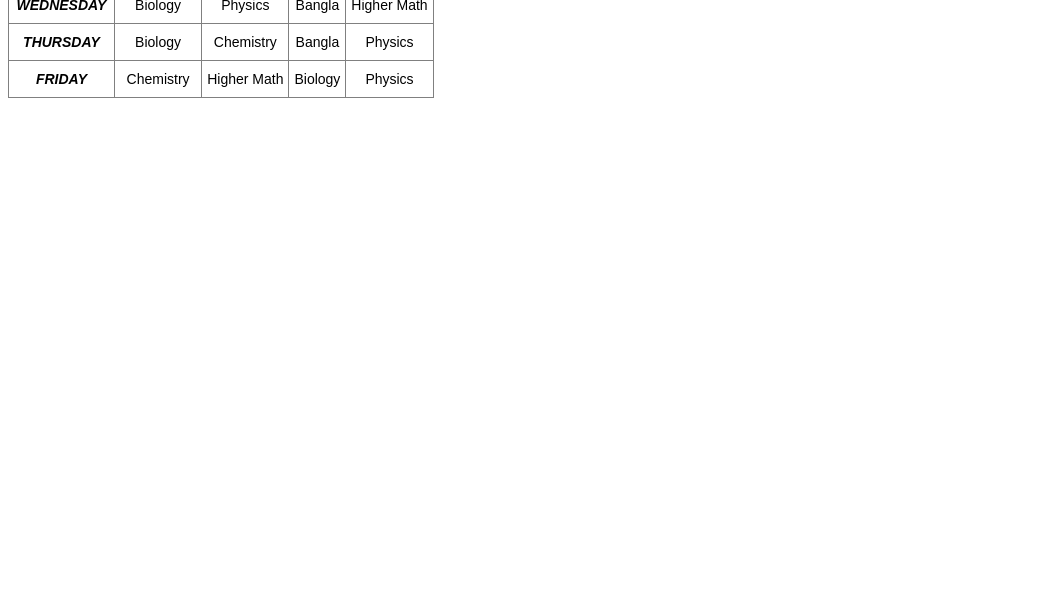
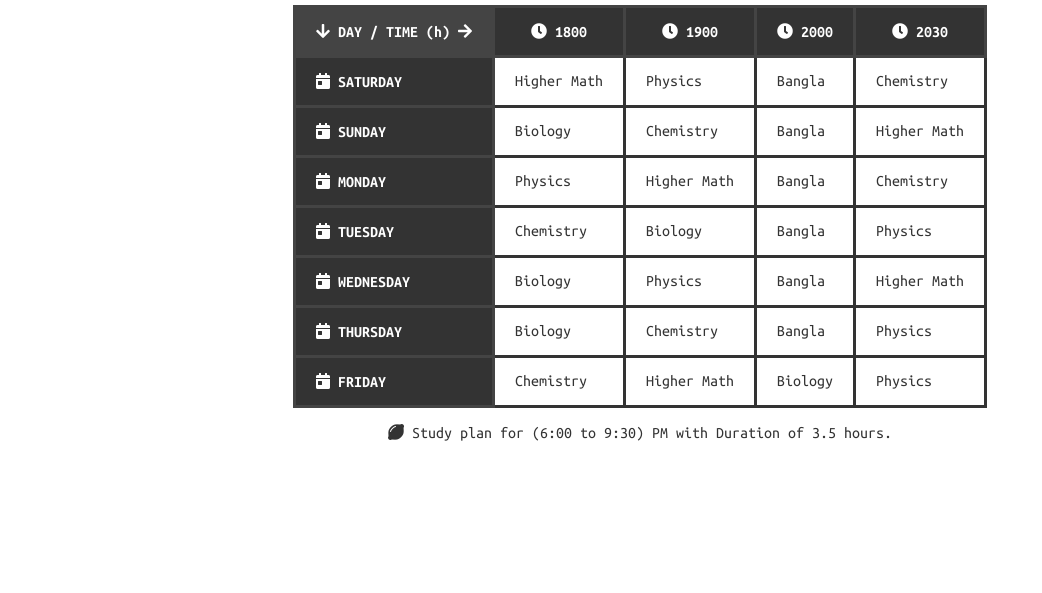
Before and after one commit to hind-sagar-biswas/misc, a plain HTML site: page routine/index.html in a window 1280 px wide. Shown: the part 207-800 px from the top of the page, without its empty margins (0-1042 px from the left). Drawn offline with Linux system fonts and the light colour scheme.

Commit message:
completed routine

```diff
--- a/routine/index.html
+++ b/routine/index.html
@@ -1,117 +1,123 @@
 <!DOCTYPE html>
 <html lang="en">
+
 <head>
     <meta charset="UTF-8">
     <meta http-equiv="X-UA-Compatible" content="IE=edge">
     <meta name="viewport" content="width=device-width, initial-scale=1.0">
     <title>Routine</title>
+    <link rel="stylesheet" href="https://cdnjs.cloudflare.com/ajax/libs/font-awesome/5.13.0/css/all.min.css" />
 </head>
+
 <body>
     <style type="text/css">
+        @import url('https://fonts.googleapis.com/css2?family=Ubuntu+Mono:ital,wght@0,400;0,700;1,400;1,700&display=swap');
+        body {
+            margin: 0;
+            padding: 0;
+            width: 100vw;
+            height: 100vh;
+            display: flex;
+            justify-content: center;
+            align-items: center;
+            font-family: 'Courier New', Courier, monospace;
+             font-family: 'Ubuntu Mono', monospace;
+             color: #333333;
+        }
+
         .tg {
             border-collapse: collapse;
             border-spacing: 0;
+            border-color: #333333;
+            border-top-color: #444444;
+            border-left-color: #444444;
+            margin: auto;
         }
 
-        .tg td {
-            border-color: black;
-            border-style: solid;
-            border-width: 1px;
-            font-family: Arial, sans-serif;
-            font-size: 14px;
-            overflow: hidden;
-            padding: 10px 5px;
-            word-break: normal;
+        th {
+            color: white;
+            font-weight: bold;
+            background-color: #444444;
         }
 
-        .tg th {
-            border-color: black;
-            border-style: solid;
-            border-width: 1px;
-            font-family: Arial, sans-serif;
-            font-size: 14px;
-            font-weight: normal;
-            overflow: hidden;
-            padding: 10px 5px;
-            word-break: normal;
+        th,
+        td {
+            border-color: #333333;
+            padding: 15px 20px;
+            border: 3px solid #333333;
         }
 
-        .tg .tg-c3ow {
-            border-color: inherit;
-            text-align: center;
-            vertical-align: top
+        .tg-rvyq {
+            color: white;
+            font-weight: bold;
+            background-color: #333333;
+            border: 3px solid #444444;
         }
 
-        .tg .tg-7btt {
-            border-color: inherit;
-            font-weight: bold;
-            text-align: center;
-            vertical-align: top
-        }
-
-        .tg .tg-rvyq {
-            border-color: inherit;
-            font-style: italic;
-            font-weight: bold;
-            text-align: center;
-            vertical-align: top
+        .tg-7btt{
+            background-color: #444444;
+            border-color: #444444;
         }
     </style>
-    <table class="tg">
+    <main>
+        <center>
+            <h1><i class="fas fa-calendar-alt"></i> STUDY PLAN</h1>
+        </center>
+        <table class="tg" border="2px">
             <thead>
                 <tr>
-                <th class="tg-7btt">DAY / TIME (h)</th>
-                <th class="tg-rvyq">1800</th>
-                <th class="tg-rvyq">1900</th>
-                <th class="tg-rvyq">2000</th>
-                <th class="tg-rvyq">2030</th>
+                    <th class="tg-7btt"><i class="fas fa-arrow-down"></i> DAY / TIME (h) <i class="fas fa-arrow-right"></i></th>
+                    <th class="tg-rvyq"><i class="fas fa-clock"></i> 1800</th>
+                    <th class="tg-rvyq"><i class="fas fa-clock"></i> 1900</th>
+                    <th class="tg-rvyq"><i class="fas fa-clock"></i> 2000</th>
+                    <th class="tg-rvyq"><i class="fas fa-clock"></i> 2030</th>
                 </tr>
             </thead>
             <tbody>
                 <tr>
-                <td class="tg-rvyq">SATURDAY</td>
+                    <td class="tg-rvyq"><i class="fas fa-calendar-day"></i> SATURDAY</td>
                     <td class="tg-c3ow">Higher Math</td>
                     <td class="tg-c3ow">Physics</td>
                     <td class="tg-c3ow">Bangla</td>
                     <td class="tg-c3ow">Chemistry</td>
                 </tr>
                 <tr>
-                <td class="tg-rvyq">SUNDAY</td>
+                    <td class="tg-rvyq"><i class="fas fa-calendar-day"></i> SUNDAY</td>
                     <td class="tg-c3ow">Biology</td>
                     <td class="tg-c3ow">Chemistry</td>
                     <td class="tg-c3ow">Bangla</td>
                     <td class="tg-c3ow">Higher Math</td>
                 </tr>
                 <tr>
-                <td class="tg-rvyq">MONDAY</td>
+                    <td class="tg-rvyq"><i class="fas fa-calendar-day"></i> MONDAY</td>
                     <td class="tg-c3ow">Physics</td>
                     <td class="tg-c3ow">Higher Math</td>
                     <td class="tg-c3ow">Bangla</td>
                     <td class="tg-c3ow">Chemistry</td>
                 </tr>
                 <tr>
-                <td class="tg-rvyq">TUESDAY</td>
+                    <td class="tg-rvyq"><i class="fas fa-calendar-day"></i> TUESDAY</td>
                     <td class="tg-c3ow">Chemistry</td>
                     <td class="tg-c3ow">Biology</td>
                     <td class="tg-c3ow">Bangla</td>
                     <td class="tg-c3ow">Physics</td>
                 </tr>
                 <tr>
-                <td class="tg-rvyq">WEDNESDAY</td>
+                    <td class="tg-rvyq"><i class="fas fa-calendar-day"></i> WEDNESDAY</td>
                     <td class="tg-c3ow">Biology</td>
                     <td class="tg-c3ow">Physics</td>
                     <td class="tg-c3ow">Bangla</td>
                     <td class="tg-c3ow">Higher Math</td>
                 </tr>
                 <tr>
-                <td class="tg-rvyq">THURSDAY</td>
+                    <td class="tg-rvyq"><i class="fas fa-calendar-day"></i> THURSDAY</td>
                     <td class="tg-c3ow">Biology</td>
                     <td class="tg-c3ow">Chemistry</td>
                     <td class="tg-c3ow">Bangla</td>
                     <td class="tg-c3ow">Physics</td>
                 </tr>
                 <tr>
-                <td class="tg-rvyq">FRIDAY</td>
+                    <td class="tg-rvyq"><i class="fas fa-calendar-day"></i> FRIDAY</td>
                     <td class="tg-c3ow">Chemistry</td>
                     <td class="tg-c3ow">Higher Math</td>
                     <td class="tg-c3ow">Biology</td>
@@ -119,5 +125,10 @@
                 </tr>
             </tbody>
         </table>
+        <center>
+            <p><i class="fas fa-lemon"></i> Study plan for (6:00 to 9:30) PM with Duration of 3.5 hours.</p>
+        </center>
+    </main>
 </body>
+
 </html>
```
Lines whose indentation alone changed are shown as unchanged.
